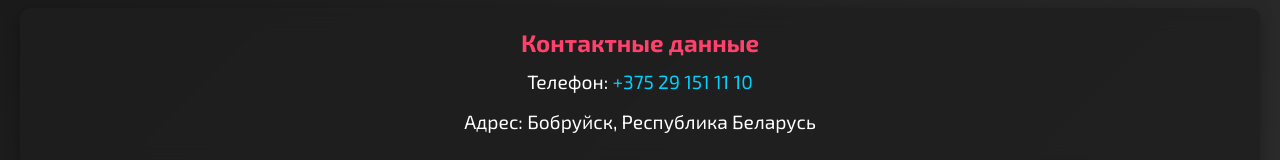
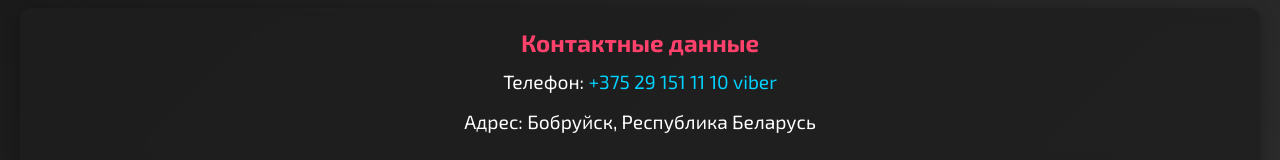
Before and after one commit to HenadzH/HenadzH.github.io, a plain HTML site: page index.html in a window 1280 px wide. Shown: the part 745-905 px from the top of the page. Drawn offline with Linux system fonts and the light colour scheme.

Commit message:
Update index.html

```diff
--- a/index.html
+++ b/index.html
@@ -119,7 +119,7 @@
 
 <section class="contact-info">
     <h3>Контактные данные</h3>
-    <p>Телефон: <a href="tel:+375291511110">+375 29 151 11 10</a></p>
+    <p>Телефон: <a href="tel:+375291511110">+375 29 151 11 10 viber</a></p>
     <p>Адрес: Бобруйск, Республика Беларусь</p>
 </section>
 
```
